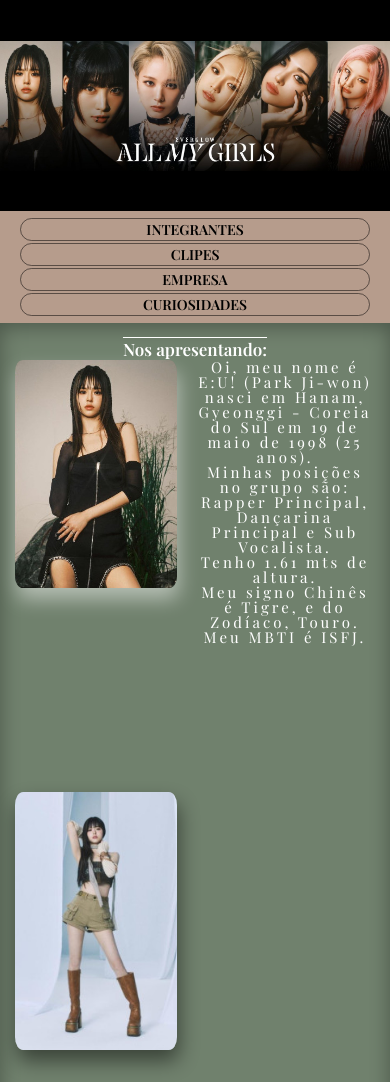
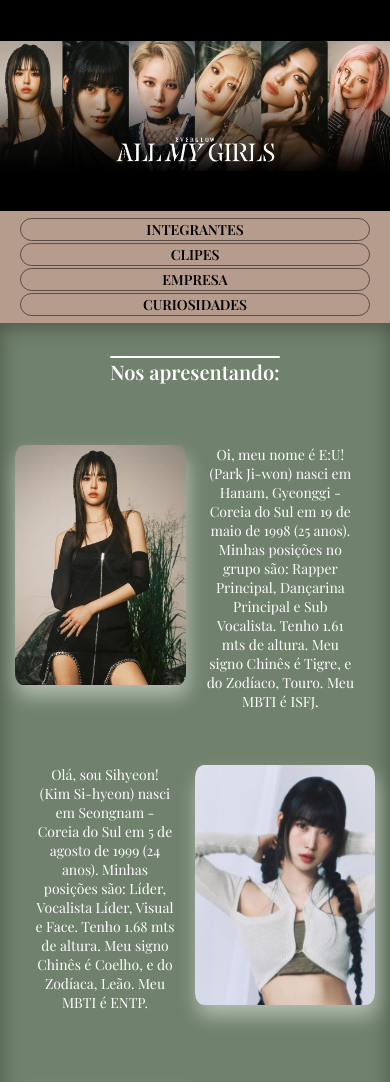
Before and after one commit to NayaraBatista27/site-everglow, a plain HTML site: page integrantes.html in a window 390 px wide. Shown: the top 1082 px of the page. Drawn offline with nearby package versions, Linux system fonts and the light colour scheme.

Commit message:
fim da media query celular pagina integrantes

```diff
--- a/estilos/integrantes.css
+++ b/estilos/integrantes.css
@@ -2,56 +2,48 @@
   .texto-nos-apresentando {
     text-align: center;
     color: white;
-    font-size: 17px;
+    font-size: 20px;
     text-decoration: overline;
+    padding: 20px;
   }
 
   article {
-    /* height: 280px; */
-    /* padding-bottom: 80px; */
-    /* display: flex; */
+    height: 320px;
+    padding: 40px 0px 40px 0px;
+    display: flex;
   }
 
-  .content {
-    display: grid;
-    grid-template-columns: 1fr 1fr;
-    grid-template-rows: 50vh 50vh;
-    grid-template-areas:
-      "primeira-foto" "texto"
-      "segunda-foto" "texto";
-    row-gap: 10px;
-  }
-
-  .foto1 {
-    grid-area: "primeira-foto";
-
-    width: 90%;
+  .foto1,
+  .foto2 {
+    max-width: 50%;
     border-radius: 5%;
     box-shadow: 2px 11px 20px 0px rgba(255, 255, 255, 0.482);
   }
 
-  .foto2 {
-    grid-area: "segunda-foto";
-
-    width: 90%;
-    border-radius: 5%;
-    box-shadow: 2px 11px 20px 0px rgba(0, 0, 0, 0.482);
+  .sumir {
+    display: none;
   }
 
   .texto-descricao {
     /* ja temos um estilo declarado para o <p> */
-    grid-area: "texto";
-
-    font-size: 15px;
+    color: white;
+    max-height: 250px;
+    font-size: 14px;
     padding: 0;
-    letter-spacing: 3px;
-    line-height: 15px;
+    margin: 0px 20px 0px 20px;
+    max-width: 50%;
+    /* letter-spacing: 3px;
+    line-height: 15px; */
   }
 
   .maknae {
     color: white;
     text-decoration: none;
     font-weight: normal;
+  }
+
+  br {
+    display: none;
   }
 }
 
--- a/integrantes.html
+++ b/integrantes.html
@@ -37,12 +37,16 @@
           Principal e Sub Vocalista. <br />Tenho 1.61 mts de altura. <br />Meu
           signo Chinês é Tigre, e do Zodíaco, Touro. <br />Meu MBTI é ISFJ.
         </p>
-        <img class="foto2" src="imagens/eu2.jpg" alt="" />
+        <img class="foto2 sumir" src="imagens/eu2.jpg" alt="" />
       </article>
 
       <article>
         <!-- ARTIGO DA SIHYEON -->
-        <img class="foto1" src="imagens/sihyeon1.jpg" alt="foto sihyeon" />
+        <img
+          class="foto1 sumir"
+          src="imagens/sihyeon1.jpg"
+          alt="foto sihyeon"
+        />
         <p class="texto-descricao">
           Olá, sou Sihyeon! (Kim Si-hyeon) nasci em Seongnam - Coreia do Sul em
           5 de agosto de 1999 (24 anos).
@@ -63,12 +67,12 @@
           Principal e Sub Rapper. <br />Tenho 1.63 mts de altura. Meu signo
           Chinês é Coelho, e do Zodíaco, Capricornio. <br />Meu MBTI é ISTP.
         </p>
-        <img class="foto2" src="imagens/mia2.jpg" alt="" />
+        <img class="foto2 sumir" src="imagens/mia2.jpg" alt="" />
       </article>
 
       <article>
         <!-- ARTIGO DA ONDA -->
-        <img class="foto1" src="imagens/onda1.jpg" alt="foto onda" />
+        <img class="foto1 sumir" src="imagens/onda1.jpg" alt="foto onda" />
         <p class="texto-descricao">
           Oi, aqui é a Onda! (Jo Se-rim) nasci em Bucheon, Gyeonggi - Coreia do
           Sul em 18 de maio de 2000 (23 anos).
@@ -89,12 +93,12 @@
           <br />Tenho 1.74 mts de altura. <br />Meu signo Chinês é Dragão, e do
           Zodíaco, Cancer. <br />Meu MBTI é ESTP.
         </p>
-        <img class="foto2" src="imagens/aisha2.jpg" alt="" />
+        <img class="foto2 sumir" src="imagens/aisha2.jpg" alt="" />
       </article>
 
       <article>
         <!-- ARTIGO DA YIREN -->
-        <img class="foto1" src="imagens/yiren1.jpg" alt="foto yiren" />
+        <img class="foto1 sumir" src="imagens/yiren1.jpg" alt="foto yiren" />
         <p class="texto-descricao">
           Oi, meu nome é Yiren (Wang Yi-ren) nasci em Chequião, Hancheu - China
           em 29 de dezembro de 2000 (22 anos).
```
